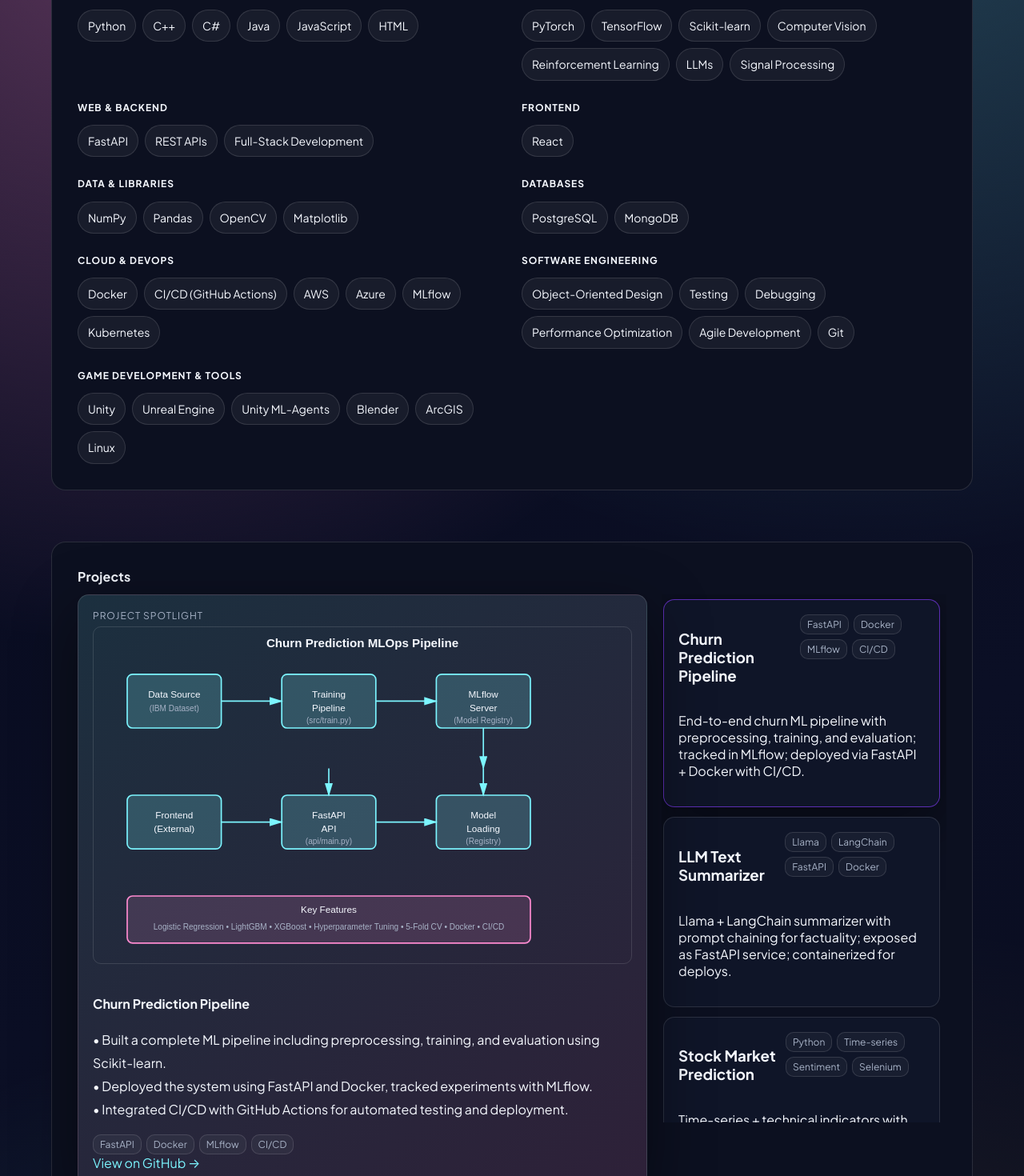
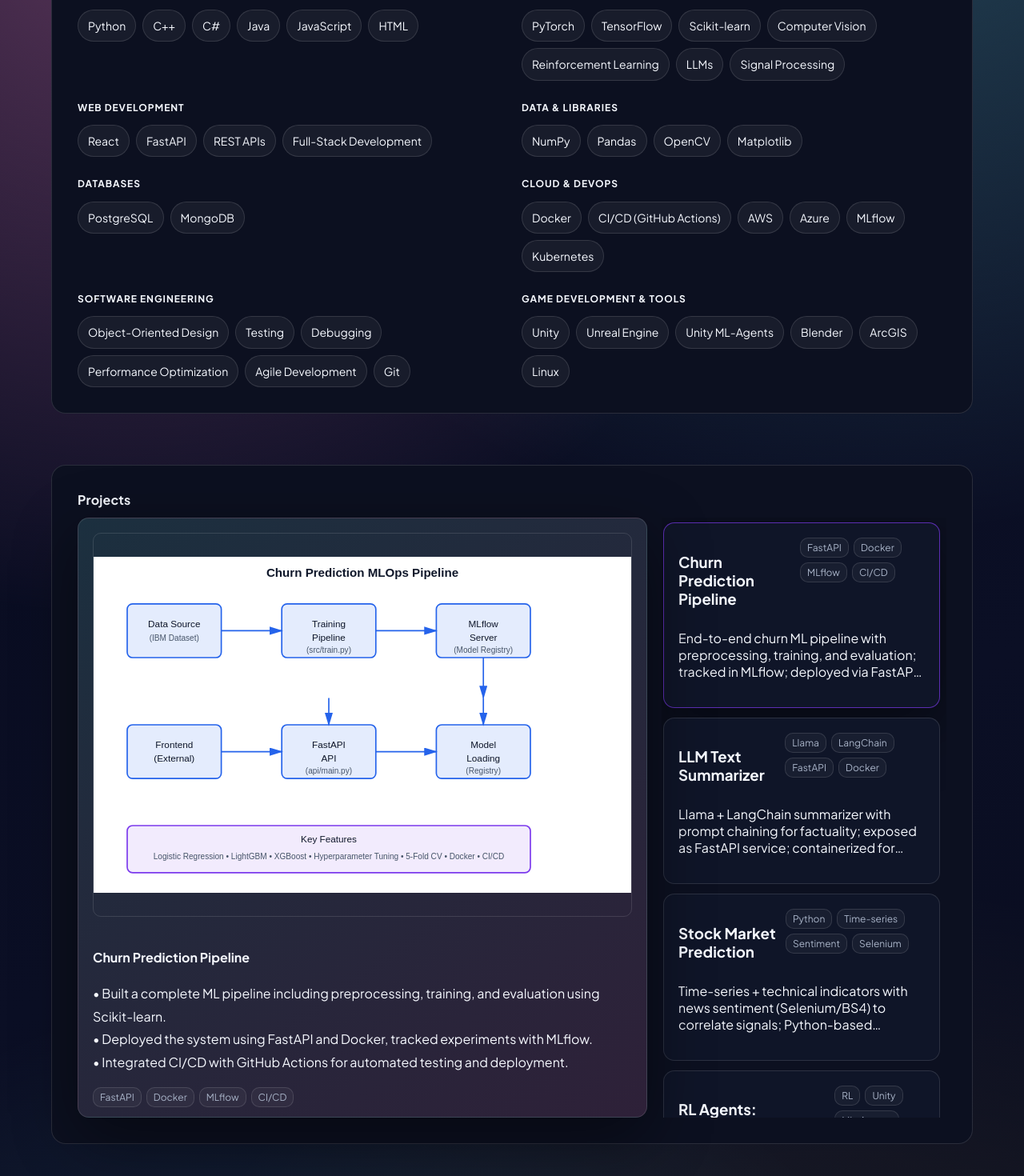
Before and after one commit to mahdifarro/mahdifarro.github.io, a React (Vite) app: page / in a window 1280 px wide. Shown: the part 780-2250 px from the top of the page at 80% size. Built offline with nearby package versions, Linux system fonts and the light colour scheme.

Commit message:
Update project visuals and improve light mode styles

```diff
--- a/src/App.jsx
+++ b/src/App.jsx
@@ -75,7 +75,7 @@ const projects = [
     description: "• Built a complete ML pipeline including preprocessing, training, and evaluation using Scikit-learn.\n• Deployed the system using FastAPI and Docker, tracked experiments with MLflow.\n• Integrated CI/CD with GitHub Actions for automated testing and deployment.",
     tags: ["FastAPI", "Docker", "MLflow", "CI/CD"],
     link: "https://github.com/mahdifarro/churn-prediction",
-    image: `${base}churn_prediction_architecture.svg`
+    image: `${base}churn_prediction_architecture_whitebg.svg`
   },
   {
     name: "LLM Text Summarizer",
@@ -148,19 +148,11 @@ function App() {
   const [activeProject, setActiveProject] = useState(projects[0]);
   const [theme, setTheme] = useState("dark");
 
+  // Sync theme classes to body; default is dark, user can toggle
   useEffect(() => {
-    const applyTheme = () => {
-      const hour = new Date().getHours();
-      const next = hour >= 7 && hour < 19 ? "light" : "dark";
-      setTheme(next);
-      document.body.classList.toggle("theme-light", next === "light");
-      document.body.classList.toggle("theme-dark", next === "dark");
-    };
-
-    applyTheme();
-    const timer = setInterval(applyTheme, 5 * 60 * 1000);
-    return () => clearInterval(timer);
-  }, []);
+    document.body.classList.toggle("theme-light", theme === "light");
+    document.body.classList.toggle("theme-dark", theme === "dark");
+  }, [theme]);
 
   useEffect(() => {
     if (!heroRef.current) return;
@@ -219,7 +211,7 @@ function App() {
         <section id="hero" className="hero" ref={heroRef}>
           <div className="hero__content">
             <p className="eyebrow" ref={heroHeadlineRef}>
-              Research Assistant · ML Engineer · Software Developer
+              ML Engineer · Software Developer
             </p>
             <h1>Mahdi Farrokhimaleki</h1>
             <p className="lede">
@@ -231,13 +223,12 @@ function App() {
             <div className="hero__cta" ref={heroCtaRef}>
               <a className="btn ghost" href="#projects">View work</a>
               <a className="btn ghost" href="#contact">Get in touch</a>
-              <a className="btn" href={cvLink} download aria-label="Download CV">Download CV</a>
+              <a className="btn btn--cv" href={cvLink} download aria-label="Download CV">Download CV</a>
             </div>
           </div>
           <div className="hero__badge">
+            <span className="dot" />
             <span>Open to work</span>
-            <span className="dot" />
-            <span>Remote / Hybrid / In-person</span>
           </div>
         </section>
 
@@ -274,17 +265,12 @@ function App() {
                 </div>
               </div>
               <div className="skill-category">
-                <h4>Web & Backend</h4>
+                <h4>Web Development</h4>
                 <div className="pillrow">
+                  <span className="pill">React</span>
                   <span className="pill">FastAPI</span>
                   <span className="pill">REST APIs</span>
                   <span className="pill">Full-Stack Development</span>
-                </div>
-              </div>
-              <div className="skill-category">
-                <h4>Frontend</h4>
-                <div className="pillrow">
-                  <span className="pill">React</span>
                 </div>
               </div>
               <div className="skill-category">
@@ -345,7 +331,6 @@ function App() {
           <div className="section__title">Projects</div>
           <div className="projects">
             <div className="projects__drawer" aria-live="polite">
-              <div className="drawer__label">Project spotlight</div>
               {activeProject?.image && (
                 <img src={activeProject.image} alt={activeProject.name} className="project-image" />
               )}
--- a/src/styles.css
+++ b/src/styles.css
@@ -32,21 +32,64 @@ body.theme-dark {
 }
 
 body.theme-light {
-  --bg: #f7e1d7;
-  --panel: #dedbd2;
-  --card: #f7e1d7;
-  --text: #4a5759;
-  --muted: #b0c4b1;
-  --accent: #edafb8;
-  --accent-2: #b0c4b1;
-  --border: rgba(74, 87, 89, 0.18);
-  --shadow: 0 20px 50px rgba(74, 87, 89, 0.12);
+  --bg: #fafafc;      /* off-white background */
+  --panel: #ffffff;   /* white panel */
+  --card: #ffffff;    /* white card */
+  --text: #0f172a;    /* dark slate text */
+  --muted: #475569;   /* slate 600 */
+  --accent: #2563eb;  /* blue 600 */
+  --accent-2: #7c3aed;/* violet 600 */
+  --border: rgba(15, 23, 42, 0.12);
+  --shadow: 0 24px 64px rgba(15, 23, 42, 0.08);
   background:
-    radial-gradient(circle at 12% 18%, rgba(237, 175, 184, 0.22), transparent 32%),
-    radial-gradient(circle at 82% 18%, rgba(176, 196, 177, 0.18), transparent 34%),
-    linear-gradient(180deg, #f7e1d7 0%, #dedbd2 100%);
+    radial-gradient(circle at 12% 18%, rgba(37, 99, 235, 0.08), transparent 32%),
+    radial-gradient(circle at 82% 18%, rgba(124, 58, 237, 0.06), transparent 34%),
+    linear-gradient(180deg, #ffffff 0%, #fafafc 100%);
   color: var(--text);
 }
+
+/* Light mode readability overrides */
+body.theme-light .nav a { color: var(--text); }
+body.theme-light .nav a:hover { background: rgba(0, 0, 0, 0.08); }
+body.theme-light .hero {
+  background: linear-gradient(145deg, rgba(37, 99, 235, 0.08), rgba(124, 58, 237, 0.08)), var(--panel);
+}
+/* Light mode: greyish logo and primary button */
+body.theme-light .logo {
+  background: linear-gradient(135deg, #d1d5db, #cbd5e1, #9ca3af);
+  color: #0f172a;
+  box-shadow: 0 6px 16px rgba(22, 163, 74, 0.08);
+}
+body.theme-light .btn {
+  background: linear-gradient(135deg, #e5e7eb, #cbd5e1);
+  color: #0f172a;
+  font-weight: 700;
+  border: 1px solid var(--border);
+  box-shadow: 0 8px 20px rgba(15, 23, 42, 0.08);
+}
+body.theme-light .btn.btn--cv {
+  background: linear-gradient(135deg, #d1d5db, #cbd5e1, #9ca3af);
+  color: #0f172a;
+  border: 1px solid rgba(22, 163, 74, 0.16);
+  box-shadow: 0 12px 28px rgba(15, 23, 42, 0.12);
+}
+body.theme-light .btn.ghost {
+  background: rgba(255, 255, 255, 0.5);
+  color: #0f172a;
+  border: 1px solid rgba(15, 23, 42, 0.16);
+  box-shadow: 0 4px 12px rgba(15, 23, 42, 0.06);
+}
+
+body.theme-light .tags span {
+  background: rgba(0, 0, 0, 0.06);
+  color: var(--text);
+  border-color: rgba(55, 75, 74, 0.22);
+}
+
+body.theme-light .hero .lede { color: #273a37; }
+body.theme-light .experience-bullets { color: var(--text); }
+body.theme-light .timeline-card-date { color: var(--text); }
+body.theme-light .drawer__label { color: #273a37; }
 
 * { box-sizing: border-box; }
 
@@ -110,7 +153,7 @@ a { color: inherit; text-decoration: none; }
   padding: 80px 24px;
   border: 1px solid var(--border);
   border-radius: 20px;
-  background: linear-gradient(145deg, rgba(124, 245, 255, 0.18), rgba(255, 139, 209, 0.18)), var(--panel);
+  background: linear-gradient(145deg, rgba(139, 139, 174, 0.18), rgba(82, 103, 96, 0.18)), var(--panel);
   box-shadow: var(--shadow);
   overflow: hidden;
 }
@@ -190,7 +233,7 @@ a { color: inherit; text-decoration: none; }
 .btn:hover { transform: translateY(-1px); box-shadow: 0 15px 35px rgba(124, 58, 237, 0.25); }
 
 .btn.ghost {
-  background: rgba(255, 255, 255, 0.04);
+  background: rgba(246, 240, 237, 0.10);
   color: var(--text);
   border: 1px solid var(--border);
   box-shadow: none;
@@ -298,8 +341,8 @@ a { color: inherit; text-decoration: none; }
 }
 
 .theme-toggle--light {
-  background: #dedbd2;
-  border-color: rgba(74, 87, 89, 0.18);
+  background: #eef2ff;
+  border-color: var(--border);
 }
 
 .theme-toggle--light::after {
@@ -316,8 +359,8 @@ a { color: inherit; text-decoration: none; }
 }
 
 body.theme-light .nav {
-  background: rgba(247, 225, 215, 0.9);
-  border-color: rgba(74, 87, 89, 0.18);
+  background: rgba(255, 255, 255, 0.75);
+  border-color: var(--border);
 }
 
 .theme-toggle:focus-visible {
@@ -331,16 +374,29 @@ body.theme-light .nav {
   display: grid;
   grid-template-columns: repeat(auto-fit, minmax(240px, 1fr));
   gap: 12px;
-  max-height: calc(100vh - 140px);
+  max-height: calc(100vh - 50px);
   overflow: auto;
   padding: 6px 8px 6px 2px;
   scroll-behavior: smooth;
   scrollbar-width: thin;
-  scrollbar-color: rgba(237, 175, 184, 0.5) transparent;
+  scrollbar-color: rgba(37, 99, 235, 0.35) transparent;
+}
+/* Fixed sizing for project cards on the right grid */
+.projects__grid .card {
+  min-height: 160px;
+  display: flex;
+  flex-direction: column;
+}
+.projects__grid .card p {
+  margin-top: 8px;
+  display: -webkit-box;
+  -webkit-line-clamp: 3;
+  -webkit-box-orient: vertical;
+  overflow: hidden;
 }
 
 .projects__grid::-webkit-scrollbar {
-  width: 8px;
+  width: 36px;
 }
 
 .projects__grid::-webkit-scrollbar-track {
@@ -348,12 +404,14 @@ body.theme-light .nav {
 }
 
 .projects__grid::-webkit-scrollbar-thumb {
-  background: linear-gradient(180deg, rgba(237, 175, 184, 0.8), rgba(176, 196, 177, 0.7));
+  background: linear-gradient(180deg, rgba(37, 99, 235, 0.55), rgba(124, 58, 237, 0.45));
   border-radius: 999px;
+  min-height: 60px;
+  margin: 8px 6px;
 }
 
 .projects__grid::-webkit-scrollbar-thumb:hover {
-  background: linear-gradient(180deg, rgba(237, 175, 184, 0.95), rgba(176, 196, 177, 0.9));
+  background: linear-gradient(180deg, rgba(37, 99, 235, 0.75), rgba(124, 58, 237, 0.65));
 }
 
 .card {
@@ -412,11 +470,20 @@ body.theme-light .nav {
   color: var(--text);
   position: sticky;
   top: 90px;
+  max-height: calc(100vh - 50px);
+  overflow-y: auto;
+  scrollbar-width: none;
+  -ms-overflow-style: none;
   box-shadow: var(--shadow);
+}
+.projects__drawer::-webkit-scrollbar {
+  display: none;
 }
 
 .project-image {
   width: 100%;
+  height: 480px;
+  object-fit: contain;
   border-radius: 10px;
   margin-bottom: 14px;
   border: 1px solid var(--border);
@@ -426,6 +493,10 @@ body.theme-light .nav {
   white-space: pre-line;
   line-height: 1.8;
 }
+ .projects__drawer .link {
+   display: inline-block;
+   margin-top: 16px;
+ }
 
 .drawer__label { text-transform: uppercase; font-size: 12px; color: var(--muted); letter-spacing: 0.08em; margin-bottom: 6px; }
 
@@ -441,6 +512,35 @@ body.theme-light .nav {
 
 .timeline-present-marker {
   text-align: center;
+ #about.section {
+   padding: 24px;
+ }
+ #about .section__title {
+   margin-bottom: 8px;
+   font-size: 18px;
+ }
+ #about .section__body {
+   font-size: 15px;
+ }
+ #about .skills-section {
+   gap: 8px;
+   margin-top: 8px;
+ }
+ #about .skill-category {
+   margin-bottom: 2px;
+ }
+ #about .skill-category h4 {
+   font-size: 8px;
+   margin-bottom: 4px;
+ }
+ #about .pillrow {
+   gap: 4px;
+   margin-top: 2px;
+ }
+ #about .pill {
+   font-size: 10px;
+   padding: 4px 6px;
+ }
   color: var(--accent);
   font-weight: 700;
   font-size: 18px;
@@ -840,7 +940,7 @@ body.theme-light .nav {
 
 @media (max-width: 900px) {
   .projects { grid-template-columns: 1fr; }
-  .projects__drawer { position: static; }
+  .projects__drawer { position: static; max-height: none; overflow-y: visible; }
   .nav { position: sticky; top: 0; }
 
   .timeline-item {
```
Also changed, not shown: public/churn_prediction_architecture_whitebg.svg.
